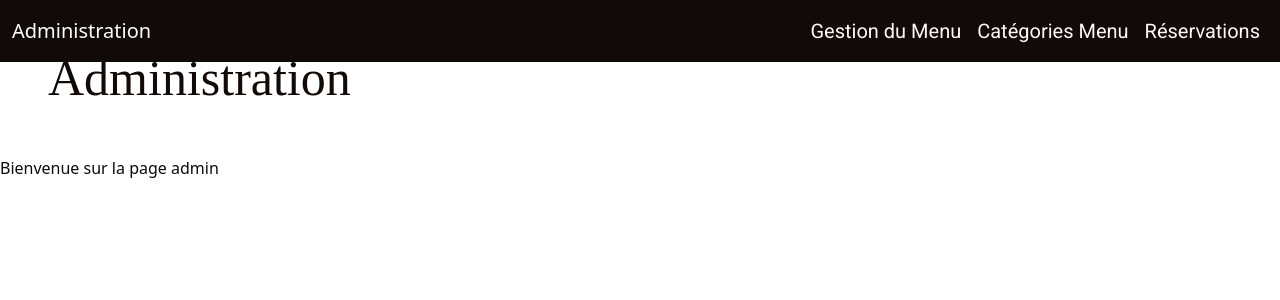
After one commit to WildCodeSchool/2022-09-php-orleans-livecoding-escalier, a PHP site: template src/View/Admin/index.html.twig in a window 1280 px wide. The commit adds this page. Shown: the top 300 px of the page. Run offline with PHP 8.4, Linux system fonts and the light colour scheme; the template is opened without the code that fills it, so the values that code supplies are empty; some libraries are stand-ins or nearby versions; some web fonts are replaced.

Commit message:
page index admin

```diff
--- /dev/null
+++ b/src/View/Admin/index.html.twig
@@ -0,0 +1,13 @@
+{% extends 'layout_admin.html.twig' %}
+{% block stylesheet %}
+<link rel="stylesheet" href="assets/css/admin.css">
+{% endblock %}
+
+{% block content %}
+	<header class="header">
+		<div class="m-5">
+			<h1>Administration</h1>
+		</div>
+	</header>
+	<p>Bienvenue sur la page admin</p>
+{% endblock %}
--- /dev/null
+++ b/src/View/base.html.twig
@@ -0,0 +1,27 @@
+<!doctype html>
+<html lang="fr">
+	<head>
+		<meta charset="utf-8">
+		<meta http-equiv="x-ua-compatible" content="ie=edge">
+		<meta name="viewport" content="width=device-width, initial-scale=1">
+		<link rel="icon" href="/assets/images/favicon.png">
+
+		<title>
+			{% block title %}Restaurant l'Escalier
+			{% endblock %}
+		</title>
+
+		<link href="https://cdn.jsdelivr.net/npm/bootstrap@5.2.2/dist/css/bootstrap.min.css" rel="stylesheet" integrity="sha384-Zenh87qX5JnK2Jl0vWa8Ck2rdkQ2Bzep5IDxbcnCeuOxjzrPF/et3URy9Bv1WTRi" crossorigin="anonymous">
+		<link rel="stylesheet" href="/assets/css/theme.css">
+		<link rel="stylesheet" href="/assets/css/style.css"> {% block stylesheet %}{% endblock %}
+		</head>
+
+		<body>
+			{% block navbar %}
+				{% include 'includes/_navbar.html.twig' %}
+			{% endblock %}
+			{% block content %}{% endblock %}
+			<script src="https://cdn.jsdelivr.net/npm/bootstrap@5.2.2/dist/js/bootstrap.bundle.min.js" integrity="sha384-OERcA2EqjJCMA+/3y+gxIOqMEjwtxJY7qPCqsdltbNJuaOe923+mo//f6V8Qbsw3" crossorigin="anonymous"></script>
+			{% block javascript %}{% endblock %}
+		</body>
+	</html>
--- a/src/View/includes/_navbar.html.twig
+++ b/src/View/includes/_navbar_admin.html.twig
@@ -1,14 +1,14 @@
-<nav class="navbar navbar-expand-lg fixed-top">
+<nav class="navbar navbar-expand-lg fixed-top navbar-dark">
 	<div class="container-fluid">
-		<a class="navbar-brand" href="#">ESCALIER</a>
+		<a class="navbar-brand" href="#">Administration</a>
 		<button class="navbar-toggler" type="button" data-bs-toggle="collapse" data-bs-target="#navbarNavAltMarkup" aria-controls="navbarNavAltMarkup" aria-expanded="false" aria-label="Toggle navigation">
 			<span class="navbar-toggler-icon"></span>
 		</button>
 		<div class="collapse navbar-collapse justify-content-end" id="navbarNavAltMarkup">
 			<div class="navbar-nav">
-				<a class="nav-link fs-5" href="/menu">Menu</a>
-				<a class="nav-link fs-5" href="#">Réserver</a>
-				<a class="nav-link fs-5" href="#">Contact</a>
+				<a class="nav-link fs-5" href="/menu">Gestion du Menu</a>
+				<a class="nav-link fs-5" href="/menu">Catégories Menu</a>
+				<a class="nav-link fs-5" href="#">Réservations</a>
 			</div>
 		</div>
 	</div>
--- /dev/null
+++ b/src/View/layout_admin.html.twig
@@ -0,0 +1,9 @@
+{% extends 'base.html.twig' %}
+
+{% block title %}Admin Restaurant l'Escalier
+{% endblock %}
+
+{% block navbar %}
+    {% include 'includes/_navbar_admin.html.twig' %}
+{% endblock %}
+{% block content %}{% endblock %}
--- a/src/routes.php
+++ b/src/routes.php
@@ -9,6 +9,7 @@
 return [
     '' => ['HomeController', 'index',],
     'menu' => ['MenuController', 'index',],
+    'admin' => ['AdminController', 'index'],
     'items' => ['ItemController', 'index',],
     'items/edit' => ['ItemController', 'edit', ['id']],
     'items/show' => ['ItemController', 'show', ['id']],
```
Also changed, not shown: src/Controller/AdminController.php (added, +14 -0 lines), public/assets/css/admin.css (added).
